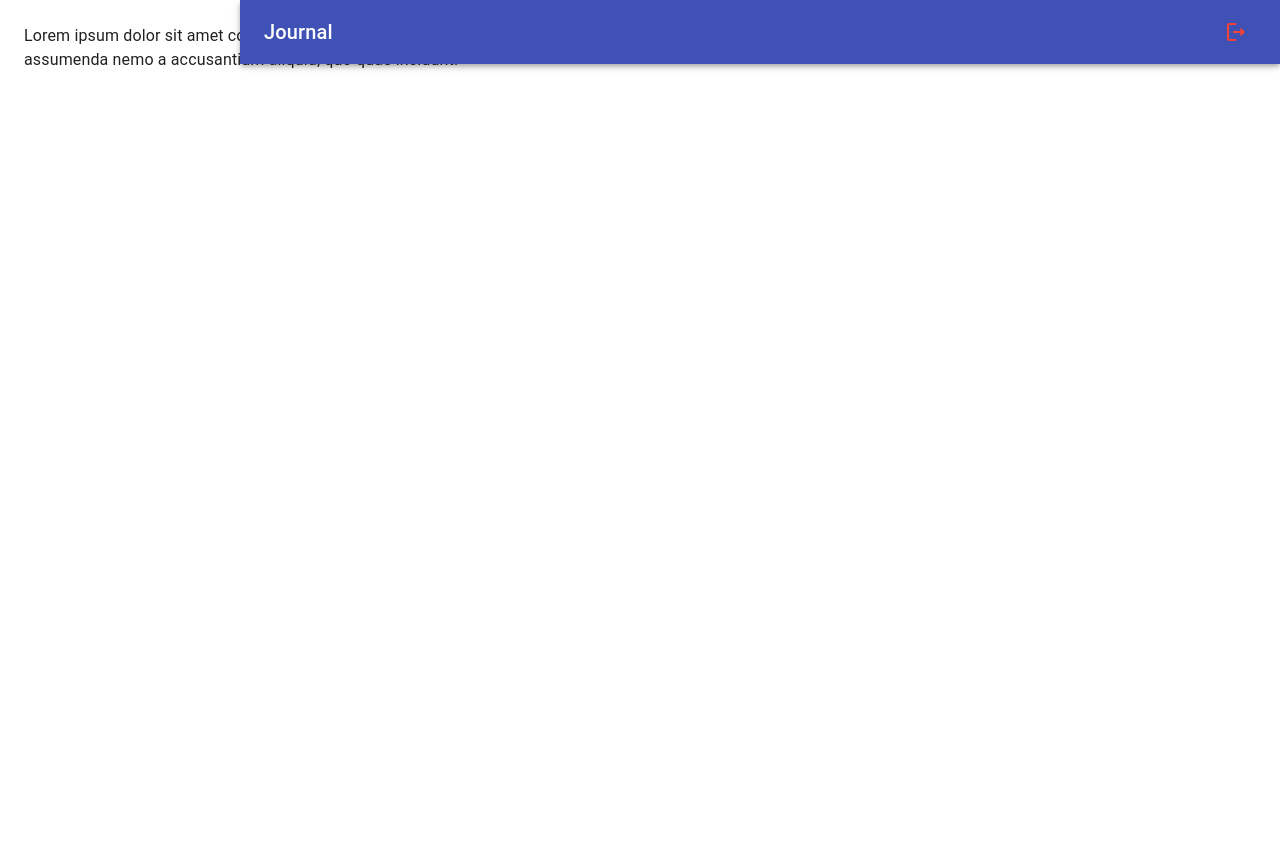
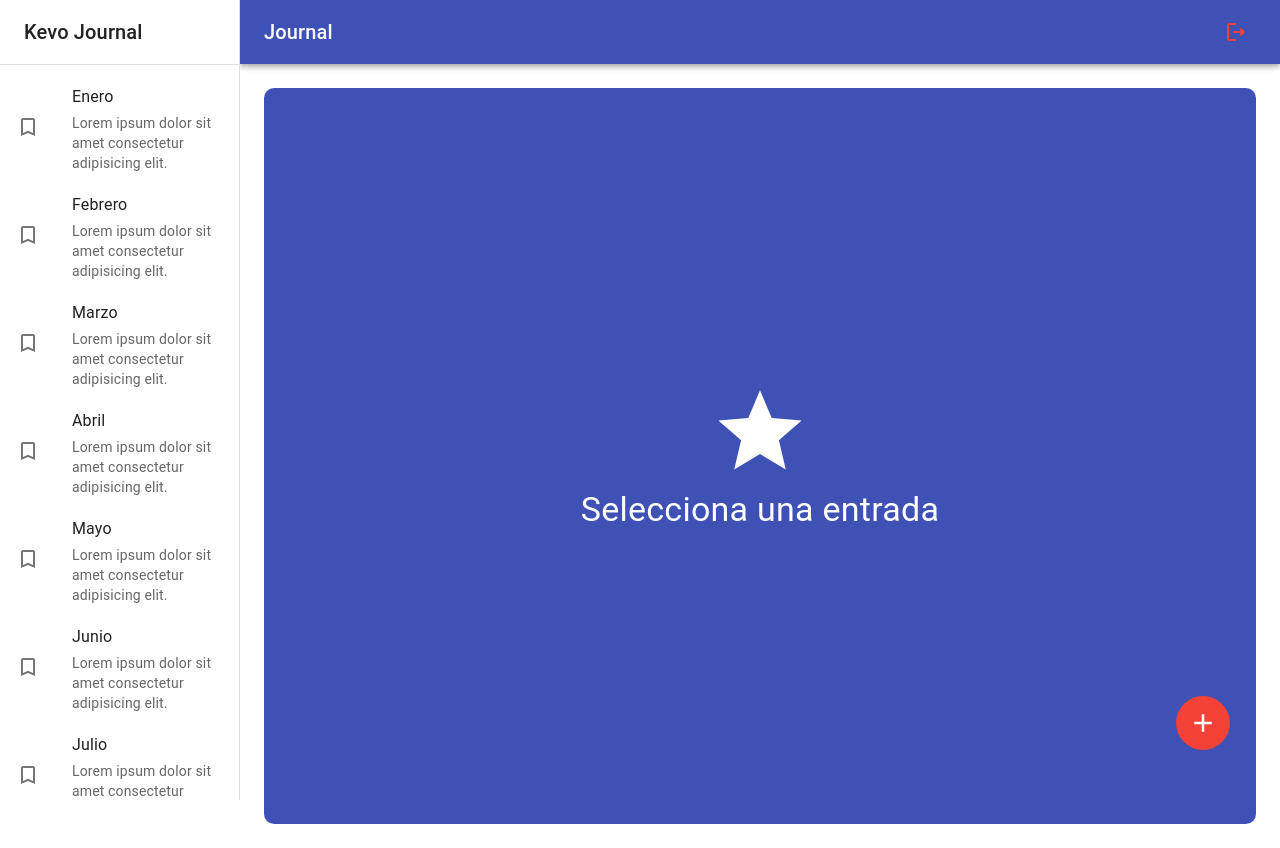
Before and after one commit to KevoXx/Journal-App, a React (Vite) app: page / in a window 1280 px wide. Before the commit the page ends 800 px from the top, so only its background shows below. Built offline with nearby package versions, Linux system fonts and the light colour scheme.

Commit message:
Add components and update layouts in journal and auth pages

```diff
--- a/src/auth/layout/LayoutAuth.jsx
+++ b/src/auth/layout/LayoutAuth.jsx
@@ -1,6 +1,5 @@
 import { Grid } from '@mui/material'
 import { Outlet } from 'react-router-dom'
-
 
 function LayoutAuth() {
   return (
@@ -13,26 +12,22 @@ function LayoutAuth() {
       sx={{
         minHeight: '100vh',
         bgcolor: 'primary.main',
-        padding: '20px',
         p: 4,
       }}>
       <Grid
         item
         xs={3}
         sx={{
-          width: {md: '50%', sm: '80%', xs: '100%'},
+          width: { md: '50%', sm: '80%', xs: '100%' },
           bgcolor: 'white',
           padding: 3,
           borderRadius: 2,
           boxShadow: '0px 0px 5px 0px rgba(0,0,0,0.75)',
         }}>
-
-
         <Outlet />
       </Grid>
     </Grid>
   )
 }
 
-
 export default LayoutAuth
--- /dev/null
+++ b/src/journal/components/ImageGallery.jsx
@@ -0,0 +1,71 @@
+import ImageList from '@mui/material/ImageList'
+import ImageListItem from '@mui/material/ImageListItem'
+
+function StandardImageList() {
+  return (
+    <ImageList sx={{ width: '100%', height: 450 }} cols={3} rowHeight={164}>
+      {itemData.map((item) => (
+        <ImageListItem key={item.img}>
+          <img
+            srcSet={`${item.img}?w=164&h=164&fit=crop&auto=format&dpr=2 2x`}
+            src={`${item.img}?w=164&h=164&fit=crop&auto=format`}
+            alt={item.title}
+            loading='lazy'
+          />
+        </ImageListItem>
+      ))}
+    </ImageList>
+  )
+}
+export default StandardImageList
+
+const itemData = [
+  {
+    img: 'https://images.unsplash.com/photo-1551963831-b3b1ca40c98e',
+    title: 'Breakfast',
+  },
+  {
+    img: 'https://images.unsplash.com/photo-1551782450-a2132b4ba21d',
+    title: 'Burger',
+  },
+  {
+    img: 'https://images.unsplash.com/photo-1522770179533-24471fcdba45',
+    title: 'Camera',
+  },
+  {
+    img: 'https://images.unsplash.com/photo-1444418776041-9c7e33cc5a9c',
+    title: 'Coffee',
+  },
+  {
+    img: 'https://images.unsplash.com/photo-1533827432537-70133748f5c8',
+    title: 'Hats',
+  },
+  {
+    img: 'https://images.unsplash.com/photo-1558642452-9d2a7deb7f62',
+    title: 'Honey',
+  },
+  {
+    img: 'https://images.unsplash.com/photo-1516802273409-68526ee1bdd6',
+    title: 'Basketball',
+  },
+  {
+    img: 'https://images.unsplash.com/photo-1518756131217-31eb79b20e8f',
+    title: 'Fern',
+  },
+  {
+    img: 'https://images.unsplash.com/photo-1597645587822-e99fa5d45d25',
+    title: 'Mushrooms',
+  },
+  {
+    img: 'https://images.unsplash.com/photo-1567306301408-9b74779a11af',
+    title: 'Tomato basil',
+  },
+  {
+    img: 'https://images.unsplash.com/photo-1471357674240-e1a485acb3e1',
+    title: 'Sea star',
+  },
+  {
+    img: 'https://images.unsplash.com/photo-1589118949245-7d38baf380d6',
+    title: 'Bike',
+  },
+]
--- /dev/null
+++ b/src/journal/components/SirdeBar.jsx
@@ -0,0 +1,119 @@
+import { TurnedInNot } from '@mui/icons-material'
+import {
+  Box,
+  Divider,
+  Drawer,
+  Grid,
+  List,
+  ListItem,
+  ListItemButton,
+  ListItemIcon,
+  ListItemText,
+  Toolbar,
+  Typography,
+} from '@mui/material'
+import PropTypes from 'prop-types'
+
+const meses = [
+  {
+    id: 1,
+    nombre: 'Enero',
+  },
+  {
+    id: 2,
+    nombre: 'Febrero',
+  },
+  {
+    id: 3,
+    nombre: 'Marzo',
+  },
+  {
+    id: 4,
+    nombre: 'Abril',
+  },
+  {
+    id: 5,
+    nombre: 'Mayo',
+  },
+  {
+    id: 6,
+    nombre: 'Junio',
+  },
+  {
+    id: 7,
+    nombre: 'Julio',
+  },
+  {
+    id: 8,
+    nombre: 'Agosto',
+  },
+  {
+    id: 9,
+    nombre: 'Septiembre',
+  },
+  {
+    id: 10,
+    nombre: 'Octubre',
+  },
+  {
+    id: 11,
+    nombre: 'Noviembre',
+  },
+  {
+    id: 12,
+    nombre: 'Diciembre',
+  },
+]
+
+function SirdeBar({ drawerWidth }) {
+  return (
+    <Box
+      component={'nav'}
+      sx={{
+        width: { sm: drawerWidth },
+        flexShrink: { sm: 0 },
+        [`& .MuiDrawer-paper`]: {
+          boxSizing: 'border-box',
+          width: drawerWidth,
+        },
+      }}>
+      <Drawer
+        variant='permanent'
+        open
+        sx={{
+          display: { xs: 'none', sm: 'block' },
+          '& .MuiDrawer-paper': { boxSizing: 'border-box', width: drawerWidth },
+        }}>
+        <Toolbar>
+          <Typography variant='h6' noWrap component='div'>
+            Kevo Journal
+          </Typography>
+        </Toolbar>
+        <Divider />
+        <List>
+          {meses.map((mes) => (
+            <ListItem key={mes.id} disablePadding>
+              <ListItemButton>
+                <ListItemIcon>
+                  <TurnedInNot />
+                </ListItemIcon>
+                <Grid container justifyContent='space-between'>
+                    <ListItemText primary={mes.nombre} />
+                    <Typography variant='body2' color='text.secondary'>
+                      Lorem ipsum dolor sit amet consectetur adipisicing elit.
+                    </Typography>
+                </Grid>
+              </ListItemButton>
+            </ListItem>
+          ))}
+        </List>
+      </Drawer>
+    </Box>
+  )
+}
+
+SirdeBar.propTypes = {
+  drawerWidth: PropTypes.number.isRequired,
+}
+
+export default SirdeBar
--- a/src/journal/components/index.js
+++ b/src/journal/components/index.js
@@ -1 +1,3 @@
 export { default as NavBar } from './NavBar';
+export { default as SideBar } from './SirdeBar';
+export {default as ImageGallery} from './ImageGallery';
--- a/src/journal/layout/JournalLayout.jsx
+++ b/src/journal/layout/JournalLayout.jsx
@@ -1,6 +1,6 @@
-import { Box } from '@mui/material'
+import { Box, Toolbar } from '@mui/material'
 import PropTypes from 'prop-types'
-import { NavBar } from '../components';
+import { NavBar, SideBar } from '../components';
 
 const drawerWidth = 240;
 
@@ -12,14 +12,14 @@ function JournalLayout({children}) {
       }}>
       <NavBar drawerWidth={drawerWidth} />
 
-      {/* Sidebar */}
+      <SideBar drawerWidth={drawerWidth} />
       <Box
         component={'main'}
         sx={{
           flexGrow: 1,
           p: 3,
         }}>
-        {/* Toolbar */}
+        <Toolbar />
         {children}
       </Box>
     </Box>
--- a/src/journal/pages/JournalPage.jsx
+++ b/src/journal/pages/JournalPage.jsx
@@ -1,15 +1,32 @@
-import { Typography } from '@mui/material'
+import { IconButton } from '@mui/material'
 import JournalLayout from '../layout/JournalLayout'
+import { NoteView, NothingSelected } from '../views'
+import { AddOutlined } from '@mui/icons-material'
 
 function JournalPage() {
   return (
     <JournalLayout>
-      <Typography variant='body1'>
-        Lorem ipsum dolor sit amet consectetur adipisicing elit. Laborum aliquam
-        unde iusto perspiciatis amet temporibus placeat quasi officiis aperiam
-        impedit harum deleniti assumenda nemo a accusantium aliquid, quo quae
-        incidunt.
-      </Typography>
+      <NothingSelected />
+      {/* <NoteView /> */}
+
+      <IconButton
+        size='large'
+        sx={{
+          backgroundColor: 'error.main',
+          position: 'fixed',
+          bottom: 50,
+          right: 50,
+          zIndex: 100,
+          // Hover
+          '&:hover': {
+            backgroundColor: 'error.main',
+            opacity: 0.9,
+          },
+          // Transition
+          transition: 'all 0.3s ease-in-out',
+        }}>
+        <AddOutlined sx={{ fontSize: 30, color: 'white' }} />
+      </IconButton>
     </JournalLayout>
   )
 }
--- /dev/null
+++ b/src/journal/views/NoteView.jsx
@@ -0,0 +1,58 @@
+import { SaveOutlined } from '@mui/icons-material'
+import { Button, Grid, TextField, Typography } from '@mui/material'
+import { ImageGallery } from '../components'
+
+function NoteView() {
+  return (
+    <Grid
+      container
+      spacing={2}
+      justifyContent='space-between'
+      sx={{
+        mb: 1,
+      }}>
+      <Grid item>
+        <Typography fontSize={39} fontWeight='light'>
+          7 de Noviembre de 2023
+        </Typography>
+      </Grid>
+      <Grid item>
+        <Button color='primary' variant='contained'>
+          <SaveOutlined
+            sx={{
+              fontSize: 30,
+              mr: 1,
+            }}
+          />
+          Guardar
+        </Button>
+      </Grid>
+      <Grid container>
+        <TextField
+          type='text'
+          variant='filled'
+          fullWidth
+          placeholder='Algun titulo'
+          label='Titulo'
+          sx={{
+            mb: 1,
+          }}
+        />
+        <TextField
+          type='text'
+          variant='filled'
+          fullWidth
+          multiline
+          minRows={5}
+          placeholder='Que paso hoy?'
+          sx={{
+            mb: 1,
+          }}
+        />
+      </Grid>
+      <ImageGallery />
+    </Grid>
+  )
+}
+
+export default NoteView
--- /dev/null
+++ b/src/journal/views/NothingSelected.jsx
@@ -0,0 +1,29 @@
+import { StarOutlined } from '@mui/icons-material'
+import { Grid, Typography } from '@mui/material'
+
+function NothingSelected() {
+  return (
+    <Grid
+      container
+      spacing={0}
+      direction='column'
+      alignItems='center'
+      justifyContent='center'
+      sx={{
+        minHeight: 'calc(100vh - 64px)',
+        bgcolor: 'primary.main',
+        borderRadius: '10px',
+      }}>
+      <Grid item xs={12}>
+        <StarOutlined sx={{ fontSize: '100px', color: 'white' }} />
+      </Grid>
+      <Grid item xs={12}>
+        <Typography variant='h4' sx={{ color: 'white' }}>
+          Selecciona una entrada
+        </Typography>
+      </Grid>
+    </Grid>
+  )
+}
+
+export default NothingSelected
--- /dev/null
+++ b/src/journal/views/index.js
@@ -0,0 +1,2 @@
+export {default as NothingSelected} from './NothingSelected';
+export {default as NoteView} from './NoteView';
```
